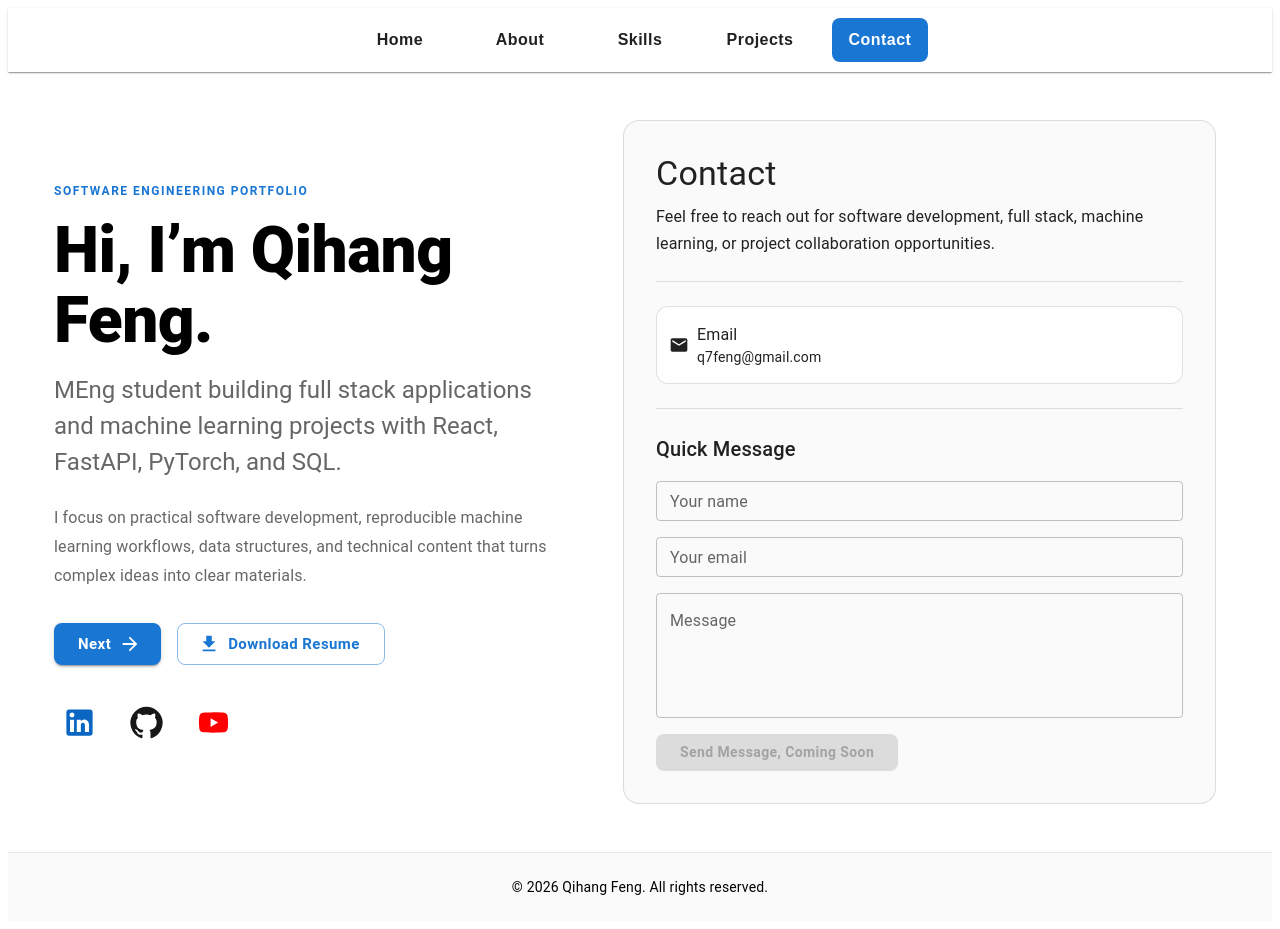
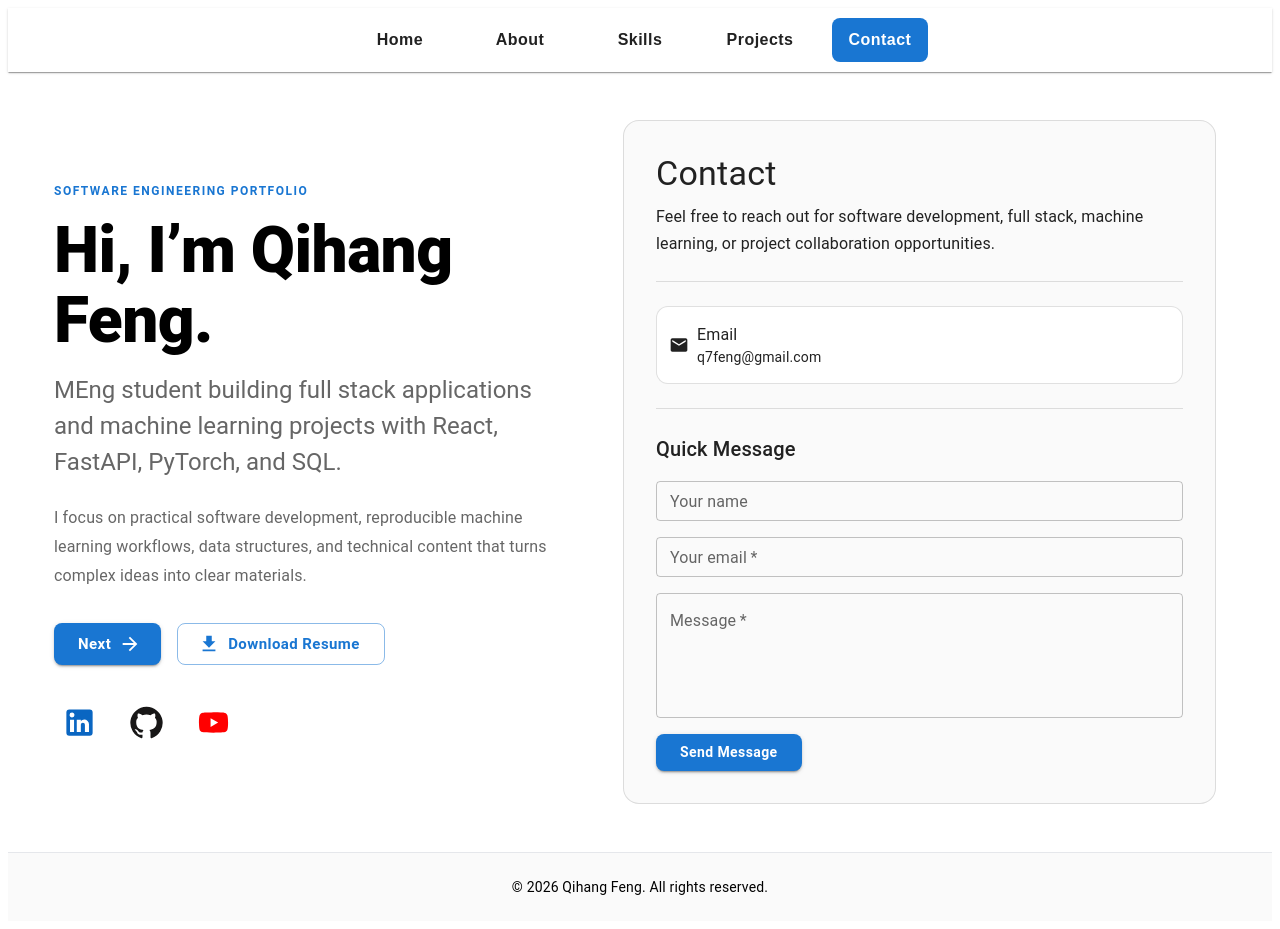
Before and after one commit to be-keb/PortFolio, a React (Vite) app: page / in a window 1280 px wide. Both pictures are taken after a click on the button "Contact". Built offline with nearby package versions, Linux system fonts and the light colour scheme.

Commit message:
Implement form submission

```diff
--- a/src/components/ContactCard.jsx
+++ b/src/components/ContactCard.jsx
@@ -1,3 +1,5 @@
+import { useRef, useState } from "react";
+
 import {
   Box,
   Button,
@@ -11,6 +13,10 @@ import {
 import EmailIcon from "@mui/icons-material/Email";
 
 function ContactCard() {
+  const formRef = useRef(null);
+  const [status, setStatus] = useState("");
+  const [isSubmitting, setIsSubmitting] = useState(false);
+
   const contactLinks = [
     {
       label: "Email",
@@ -19,6 +25,19 @@ function ContactCard() {
       icon: <EmailIcon />,
     },
   ];
+
+  function handleSubmit() {
+    setStatus("Sending...");
+    setIsSubmitting(true);
+  }
+
+  function handleIframeLoad() {
+    if (!isSubmitting) return;
+
+    setStatus("Message sent successfully.");
+    setIsSubmitting(false);
+    formRef.current?.reset();
+  }
 
   return (
     <Paper
@@ -91,35 +110,94 @@ function ContactCard() {
 
         <Divider />
 
-        <Box>
+        <iframe
+          name="web3forms-hidden-frame"
+          title="web3forms-hidden-frame"
+          style={{ display: "none" }}
+          onLoad={handleIframeLoad}
+        />
+
+        <Box
+          component="form"
+          ref={formRef}
+          action="https://api.web3forms.com/submit"
+          method="POST"
+          target="web3forms-hidden-frame"
+          onSubmit={handleSubmit}
+        >
           <Typography variant="h6" fontWeight={800} sx={{ mb: 2 }}>
             Quick Message
           </Typography>
 
+          <input
+            type="hidden"
+            name="access_key"
+            value="b70606c5-556b-4982-be7b-b4b3ad942e1c"
+          />
+
+          <input
+            type="hidden"
+            name="subject"
+            value="New message from Qihang Feng Portfolio"
+          />
+
+          <input type="checkbox" name="botcheck" style={{ display: "none" }} />
+
           <Stack spacing={2}>
-            <TextField label="Your name" fullWidth size="small" />
-            <TextField label="Your email" fullWidth size="small" />
             <TextField
+              name="name"
+              label="Your name"
+              fullWidth
+              size="small"
+            />
+
+            <TextField
+              name="email"
+              label="Your email"
+              type="email"
+              fullWidth
+              size="small"
+              required
+            />
+
+            <TextField
+              name="message"
               label="Message"
               fullWidth
               multiline
               minRows={4}
-              placeholder="This form is a placeholder for now."
+              required
             />
 
+            <Stack direction="row" spacing={2} sx={{ alignItems: "center" }}>
               <Button
+                type="submit"
                 variant="contained"
-              disabled
+                disabled={isSubmitting}
                 sx={{
-                alignSelf: "flex-start",
                   textTransform: "none",
                   fontWeight: 700,
                   borderRadius: 2,
                   px: 3,
                 }}
               >
-              Send Message, Coming Soon
+                {isSubmitting ? "Sending..." : "Send Message"}
               </Button>
+
+              {status && (
+                <Typography
+                  variant="body2"
+                  sx={{
+                    color: status.includes("successfully")
+                      ? "success.main"
+                      : "text.secondary",
+                    fontWeight: 600,
+                  }}
+                >
+                  {status}
+                </Typography>
+              )}
+            </Stack>
           </Stack>
         </Box>
       </Stack>
```
Lines whose indentation alone changed are shown as unchanged.
